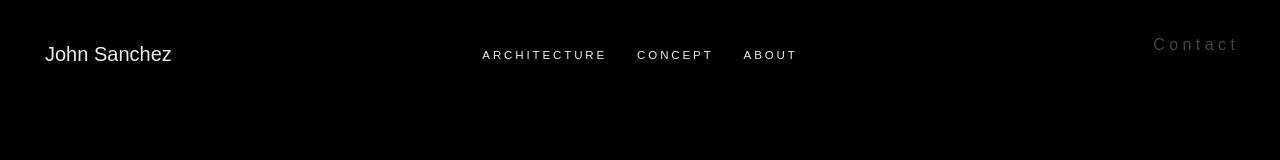
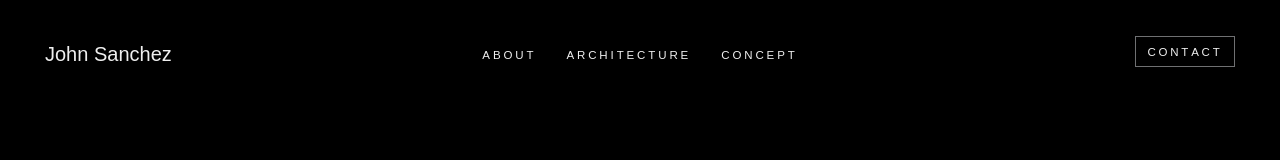
Before and after one commit to Sunjin-Kang/JohnJSanchez, a Vue app: page /Concept in a window 1280 px wide. Shown: the top 160 px of the page. Built offline with nearby package versions, Linux system fonts and the light colour scheme.

Commit message:
done with nav

```diff
--- a/src/components/Landing.vue
+++ b/src/components/Landing.vue
@@ -35,8 +35,7 @@
                   <span
                     v-for='(letter, i) in buttonText'
                     :key='i'
-                    :class='{ "space": letter == " " }'
-                    :style="translateY(-100)">
+                    :class='letter == " " ? `letter-${i+1} space` : `letter-${i+1}`'>
                     {{ letter }}
                   </span>
                 </span>
@@ -44,8 +43,7 @@
                   <span
                     v-for='(letter, i) in buttonText'
                     :key='i'
-                    :class='{ "space": letter == " " }'
-                    :style="translateY(30)">
+                    :class='letter == " " ? `letter-${i+1} space` : `letter-${i+1}`'>
                     {{ letter }}</span>
                 </span>
               </div>
@@ -75,12 +73,6 @@ export default {
       buttonText: 'Selected Works',
       buttonSubtext: '2011 - 2018',
       bg: 'https://i.imgur.com/cDg2Mex.jpg'
-    }
-  },
-  methods: {
-    translateY: function (val) {
-      let y = Math.random() * val + (val / 5)
-      return {'transform': `matrix(1, 0, 0, 1, 0, ${y})`}
     }
   },
   beforeCreate () {
@@ -470,6 +462,12 @@ export default {
     }
     &__default {
       position: relative;
+      @for $i from 1 through 14 {
+        $num: random(100) * -1 - 20;
+        .letter-#{$i} {
+          transform: matrix(1, 0, 0, 1, 0, $num);
+        }
+      }
     }
     &__hover {
       position: absolute;
@@ -477,6 +475,12 @@ export default {
       top: 0;
       left: 0;
       transform: translateY(calc(2.5em + 4px));
+      @for $i from 1 through 14 {
+        $num: random(50) * + 5;
+        .letter-#{$i} {
+          transform: matrix(1, 0, 0, 1, 0, $num);
+        }
+      }
     }
   }
   &:focus {
--- a/src/components/Nav.vue
+++ b/src/components/Nav.vue
@@ -21,23 +21,25 @@
             </li>
           </ul>
           <div class='nav-contact'>
-            <router-link :class='darkTheme ? "nav-contact dark" : "nav-contact"' :to='{ name: "Contact" }' exact>
-              <div class='btn-txt'>
-                <span class='btn-contact__default'>
+            <router-link :class='darkTheme ? "contact-link dark" : "contact-link"' :to='{ name: "Contact" }' exact>
+              <div class='contact-link-txt'>
+                <span class='contact-link-txt__default'>
                   <span
                     v-for='(letter, i) in contact'
-                    :key='i'>
+                    :key='i'
+                    :class='`letter-${i+1}`'>
                     {{ letter }}
                   </span>
                 </span>
 
-                <!-- <span class='btn-contact__hover'>
+                <span class='contact-link-txt__hover'>
                   <span
                     v-for='(letter, i) in contact'
-                    :key='i'>
+                    :key='i'
+                    :class='`letter-${i+1}`'>
                     {{ letter }}
                   </span>
-                </span> -->
+                </span>
               </div>
             </router-link>
           </div>
@@ -53,7 +55,7 @@ export default {
   data () {
     return {
       name: 'John Sanchez',
-      links: ['Architecture', 'Concept', 'About'],
+      links: ['About', 'Architecture', 'Concept'],
       contact: 'Contact',
       btnActive: false,
       darkTheme: this.$route.path === '/Concept'
@@ -132,20 +134,127 @@ export default {
     position: absolute;
     font-size: 1.25rem;
     line-height: 36px;
-    z-index: 100000;
     left: 60px;
     &.dark {
       color: $color-greyLightest;
     }
   }
   &-contact {
+    color: $color-greyDark;
     float: right;
     > a {
-      z-index: 100;
+    }
+    &.dark {
+      color: $color-greyLightest;
     }
   }
   &-appear-active {
     animation: nav-in 3s ease-out;
+  }
+}
+.contact-link {
+  display: inline-block;
+  position: relative;
+  color: $color-greyDarker;
+  text-transform: uppercase;
+  text-align: center;
+  font-weight: lighter;
+  font-size: .72rem;
+  letter-spacing: .24em;
+  padding: .75em 1em;
+  border: 1px solid $color-greyLighter;
+  overflow: hidden;
+  z-index: 1;
+  transition: transform .4s cubic-bezier(.7, 0, .3, 1), border .4s ease-out;
+  &::before {
+    content: '';
+    display: block;
+    position: absolute;
+    top: 0;
+    left: 0;
+    height: 100%;
+    width: 100%;
+    background-color: $color-greyDarker;
+    transform: translateY(100%);
+    transition: transform .4s cubic-bezier(.7, 0, .3, 1);
+  }
+  &:hover {
+    border: 1px solid $color-greyDarker;
+    &::before {
+      transform: translateY(0);
+    }
+    .contact-link-txt {
+      &__hover {
+        transform: translateY(0);
+        > * {
+          transform: translateY(0) !important;
+        }
+      }
+    }
+  }
+  &:not(:hover) {
+    .contact-link-txt {
+      &__default > * {
+        transform: translateY(0) !important;
+      }
+    }
+  }
+  &-txt {
+    display: inline-block;
+    position: relative;
+    width: 100%;
+    height: 100%;
+    > span {
+      display: inline-block;
+      transition: transform .4s cubic-bezier(.7, 0, .3, 1);
+      > * {
+        position: relative;
+        display: inline-block;
+        transition: transform .6s cubic-bezier(.7, 0, .3, 1);
+      }
+    }
+    &__default {
+      position: relative;
+      @for $i from 1 through 7 {
+        $num: random(100) * -1 - 20;
+        .letter-#{$i} {
+          transform: matrix(1, 0, 0, 1, 0, $num);
+        }
+      }
+    }
+    &__hover {
+      position: absolute;
+      color: $color-greyLightest;
+      top: 0;
+      left: 0;
+      right: 0;
+      transform: translateY(calc(2.5em + 4px));
+      @for $i from 1 through 7 {
+        $num: random(50) + 5;
+        .letter-#{$i} {
+          transform: matrix(1, 0, 0, 1, 0, $num);
+        }
+      }
+    }
+  }
+  &.dark {
+    color: $color-greyLightest;
+    border: 1px solid $color-grey;
+    &:hover {
+      border: 1px solid $color-greyLightest;
+    }
+    &::before {
+      background-color: $color-greyLightest;
+    }
+    .contact-link-txt__hover {
+      color: $color-greyDarker;
+    }
+  }
+  &:focus {
+    outline: none;
+  }
+  &:active {
+    border-style: inset;
   }
 }
 .nav-link {
@@ -273,6 +382,9 @@ export default {
     &-name {
       left: 30px;
     }
+    &-contact {
+      display: block;
+    }
     &-wrapper {
       padding: 0 30px;
     }
@@ -293,7 +405,7 @@ export default {
     display: block;
   }
   .nav {
-    position: relative;
+    position: fixed;
     padding: 0;
     background-color: #fff;
     height: 60px;
@@ -345,5 +457,13 @@ export default {
       margin-bottom: 15px;
     }
   }
+  .contact-link {
+    width: calc(100% - 15px);
+    background-color: $color-greyDarker;
+    border-color: $color-greyDarker !important;
+    &:hover {
+      border-color: $color-greyLightest !important;
+    }
+  }
 }
 </style>
--- a/src/views/About.vue
+++ b/src/views/About.vue
@@ -351,6 +351,7 @@ export default {
 @media (max-width: $screen-sm-min) {
   .about {
     padding: 15px;
+    padding-top: 76px;
     width: 100%;
   }
   .grid {
--- a/src/views/Architecture.vue
+++ b/src/views/Architecture.vue
@@ -419,7 +419,7 @@ export default {
 }
 @media (max-width: $screen-sm-min) {
   .architecture {
-    padding-top: 15px;
+    padding-top: 76px;
   }
   .projects {
     width: 100%;
--- a/src/views/Concept.vue
+++ b/src/views/Concept.vue
@@ -232,7 +232,7 @@ export default {
 }
 @media (max-width: $screen-sm-min) {
   .concept {
-    padding-top: 0;
+    padding-top: 76px;
   }
   .concepts {
     width: 100%;
--- a/src/views/Contact.vue
+++ b/src/views/Contact.vue
@@ -129,4 +129,12 @@ export default {
 
   }
 }
+@media (max-width: $screen-lg-min) {
+}
+@media (max-width: $screen-md-min) {
+}
+@media (max-width: $screen-sm-min) {
+  .contact {
+  }
+}
 </style>
```
